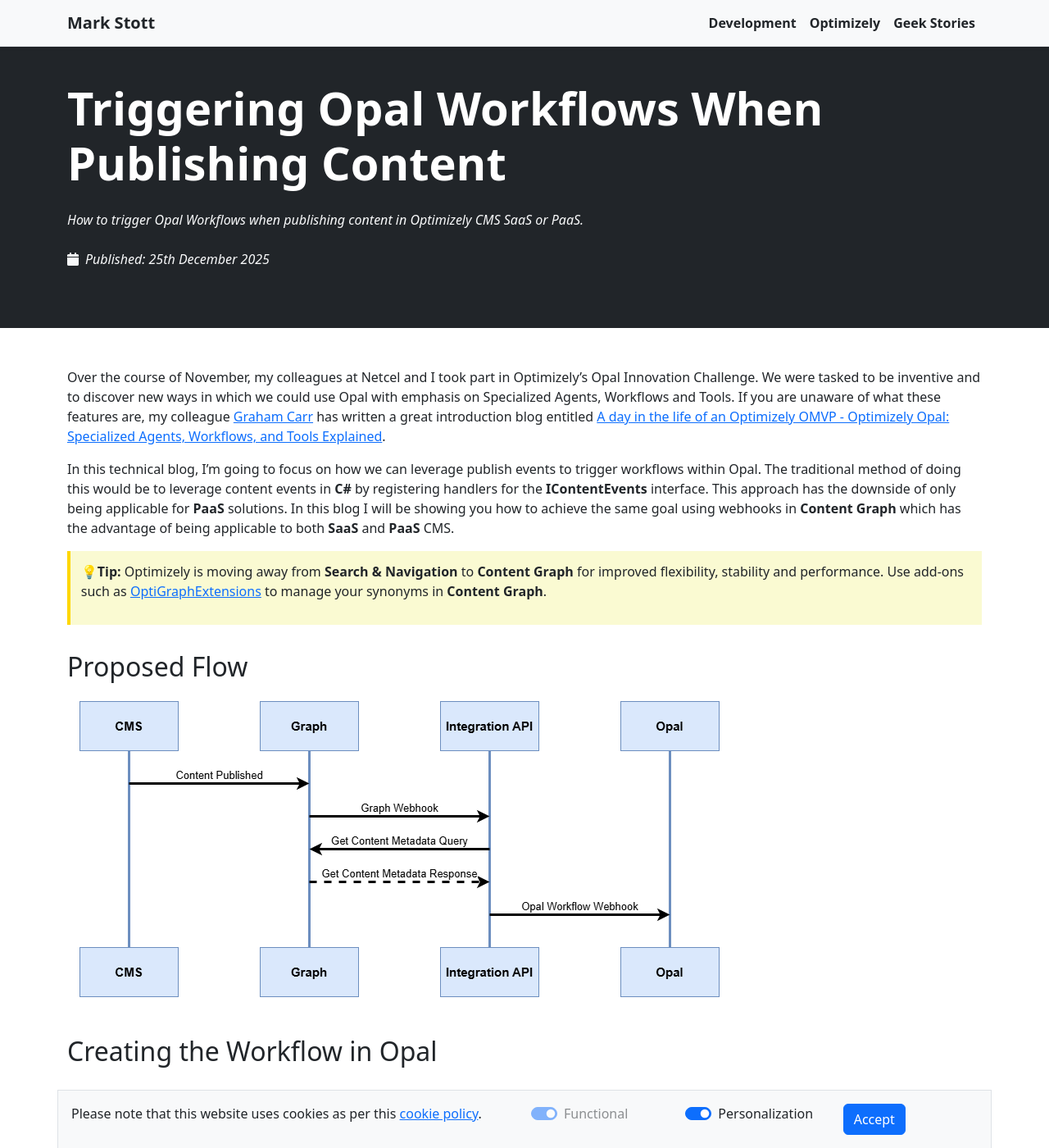
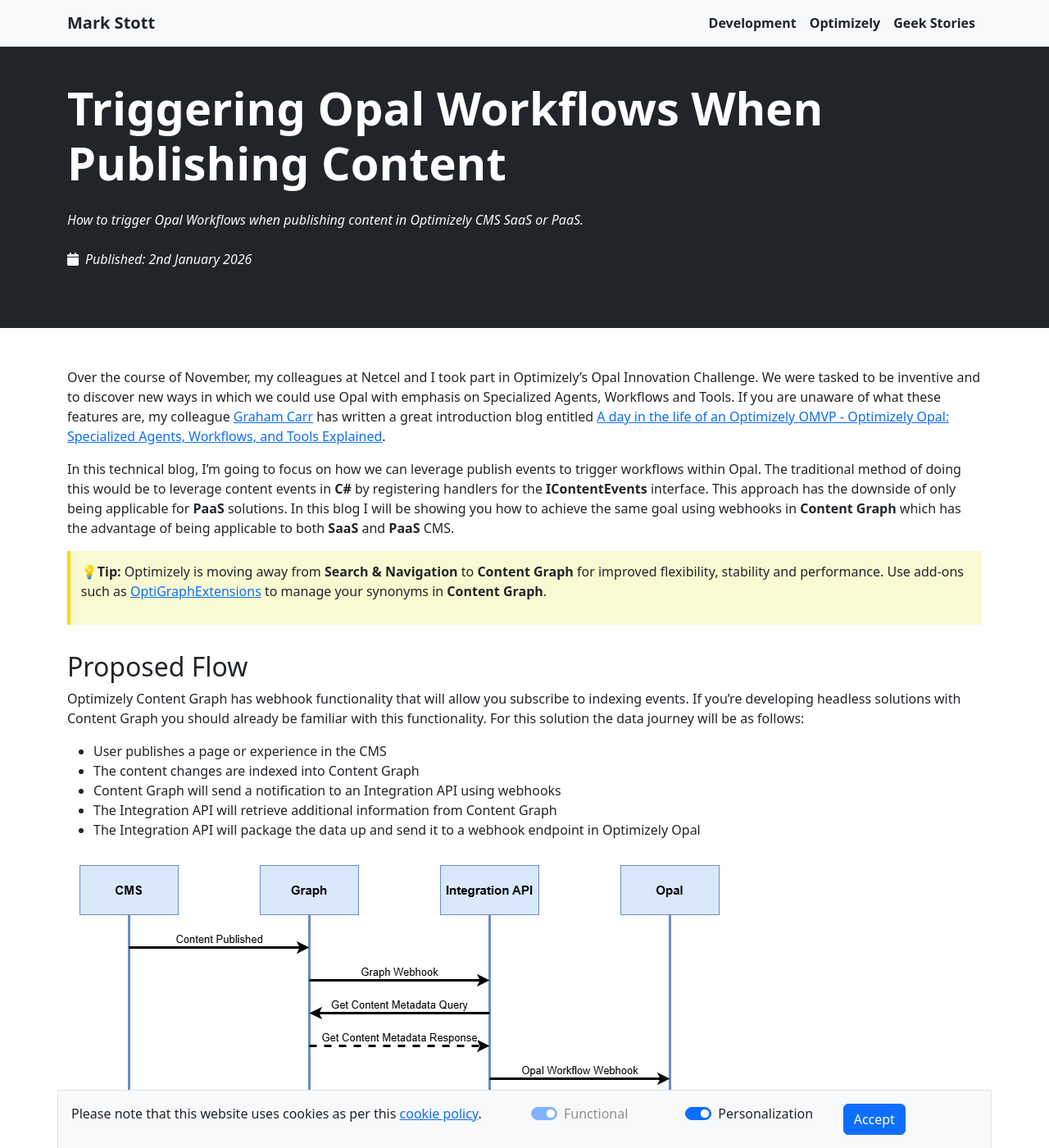
Before and after one commit to GeekInTheNorth/GeekInTheNorth.github.io, a Jekyll site: the page built from _posts/2026-01-02-triggering-opal-workflows-on-publish.md, in a window 1280 px wide and 1400 px high. Shown: the whole window at 82% size. Built offline with Jekyll 4.4.1, drawn with Linux system fonts in a browser that asks for light colours; some of the changed text lies outside the part shown.

Commit message:
Update opal blog post and addon stats

````diff
--- a/_posts/2025-12-25-triggering-opal-workflows-on-publish.md
+++ b/_posts/2026-01-02-triggering-opal-workflows-on-publish.md
@@ -11,23 +11,27 @@
 - "_posts/2025-12-03-creating-opal-tools-in-csharp.md"
 ---
 
-Over the course of November, my colleagues at Netcel and I took part in Optimizely's Opal Innovation Challenge.  We were tasked to be inventive and to discover new ways in which we could use Opal with emphasis on Specialized Agents, Workflows and Tools.  If you are unaware of what these features are, my colleague [Graham Carr](https://www.linkedin.com/in/carrgraham/) has written a great introduction blog entitled [A day in the life of an Optimizely OMVP - Optimizely Opal: Specialized Agents, Workflows, and Tools Explained](https://world.optimizely.com/blogs/allthingsopti/dates/2025/12/a-day-in-the-life-of-an-optimizely-omvp---optimizely-opal-specialized-agents-workflows-and-tools-explained/).
+Over the course of November, my colleagues at Netcel and I took part in Optimizely's Opal Innovation Challenge.  We were tasked to be inventive and to discover new ways in which we could use Opal with emphasis on Specialized Agents, Workflows and Tools.  If you are unaware of what these features are, my colleague <a href="https://www.linkedin.com/in/carrgraham/" target="_blank">Graham Carr</a> has written a great introduction blog entitled <a href="https://world.optimizely.com/blogs/allthingsopti/dates/2025/12/a-day-in-the-life-of-an-optimizely-omvp---optimizely-opal-specialized-agents-workflows-and-tools-explained/" target="_blank">A day in the life of an Optimizely OMVP - Optimizely Opal: Specialized Agents, Workflows, and Tools Explained</a>.
 
 In this technical blog, I'm going to focus on how we can leverage publish events to trigger workflows within Opal.  The traditional method of doing this would be to leverage content events in **C#** by registering handlers for the **IContentEvents** interface.  This approach has the downside of only being applicable for **PaaS** solutions.  In this blog I will be showing you how to achieve the same goal using webhooks in **Content Graph** which has the advantage of being applicable to both **SaaS** and **PaaS** CMS.
 
->💡**Tip:** Optimizely is moving away from **Search & Navigation** to **Content Graph** for improved flexibility, stability and performance. Use add-ons such as [OptiGraphExtensions](https://world.optimizely.com/blogs/allthingsopti/dates/2025/12/a-day-in-the-life-of-an-optimizely-omvp---optigraphextensions-v2.0-enhanced-search-control-with-language-support-synonym-slots-and-stop-words) to manage your synonyms in **Content Graph**.
+>💡**Tip:** Optimizely is moving away from **Search & Navigation** to **Content Graph** for improved flexibility, stability and performance. Use add-ons such as <a href="https://world.optimizely.com/blogs/allthingsopti/dates/2025/12/a-day-in-the-life-of-an-optimizely-omvp---optigraphextensions-v2.0-enhanced-search-control-with-language-support-synonym-slots-and-stop-words" target="_blank">OptiGraphExtensions</a> to manage your synonyms in **Content Graph**.
 
 ## Proposed Flow
 
+Optimizely Content Graph has webhook functionality that will allow you subscribe to indexing events.  If you're developing headless solutions with Content Graph you should already be familiar with this functionality.  For this solution the data journey will be as follows:
+
+- User publishes a page or experience in the CMS
+- The content changes are indexed into Content Graph
+- Content Graph will send a notification to an Integration API using webhooks
+- The Integration API will retrieve additional information from Content Graph
+- The Integration API will package the data up and send it to a webhook endpoint in Optimizely Opal
+
 ![Sequence diagram for the CMS to Opal Workflow integration](/assets/cms-to-opal-sequence-diagram.png)
-
-## Creating the Workflow in Opal
-
-
 
 ## Creating Webhooks In Content Graph
 
-Testing Webhook responses can be a challenge, especially if you are unsure what real data is going to look like.  This is where tools such as [**WebHook**Cool](https://webhook.cool/) come in.  This particular website provides you with a temporary end point that you can point your webhook so that you can examine your data before implementing an endpoint.
+Testing Webhook responses can be a challenge, especially if you are unsure what real data is going to look like.  This is where tools such as <a href="https://webhook.cool/" target="_blank"><strong>WebHook</strong>Cool</a> come in.  This particular website provides you with a temporary end point that you can point your webhook so that you can examine your data before implementing an endpoint.
 
 > 🔒 **Security Warning:** Third party tools like WebHookCool can be useful for testing APIs, however you should **never** use them with a production environment or anything that might contain PII data.
 
@@ -274,10 +278,13 @@
 }
 ```
 
-2025-12-22-triggering-opal-workflows-on-publish.md
+## Creating the Workflow in Opal
+
+A workflow in Optimizely Opal is a collection of one or more specialized agents that can perform a set of actions either as a direct result of a chat prompt or independently from the chat prompt based on triggers.  One of these triggers is a Webhook trigger.
 
 
 ## References
 
-- [Optimizely Developer Documentation - Content Graph - Manage Webhooks](https://docs.developers.optimizely.com/platform-optimizely/docs/manage-webhooks)
-- [WebhookCool](https://webhook.cool/)
+- <a href="https://docs.developers.optimizely.com/platform-optimizely/docs/manage-webhooks">Optimizely Developer Documentation - Content Graph - Manage Webhooks</a>
+- <a href="https://world.optimizely.com/blogs/allthingsopti/dates/2025/12/a-day-in-the-life-of-an-optimizely-omvp---optimizely-opal-specialized-agents-workflows-and-tools-explained/" target="_blank">A day in the life of an Optimizely OMVP - Optimizely Opal: Specialized Agents, Workflows, and Tools Explained</a>.
+- <a href="https://webhook.cool/" target="_blank"><strong>WebHook</strong>Cool</a>
````
Also changed, not shown: StottRobotsHandler.md (+2 -2 lines), StottSecurity.md (+1 -1 lines).
